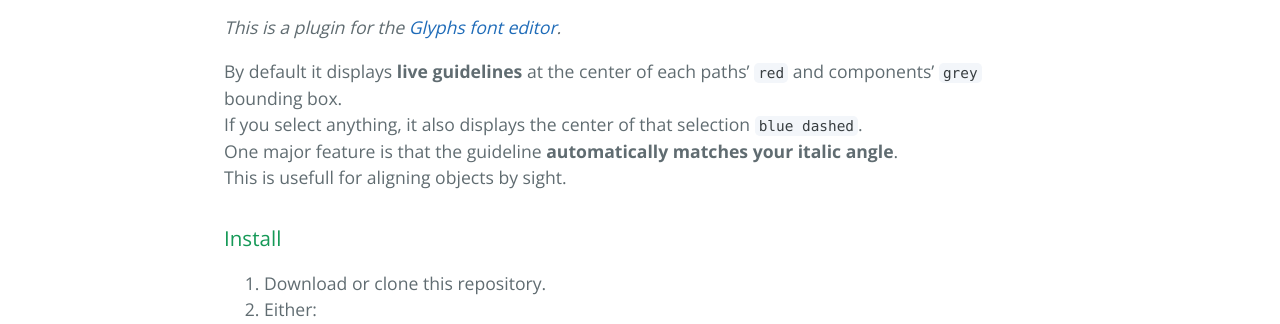
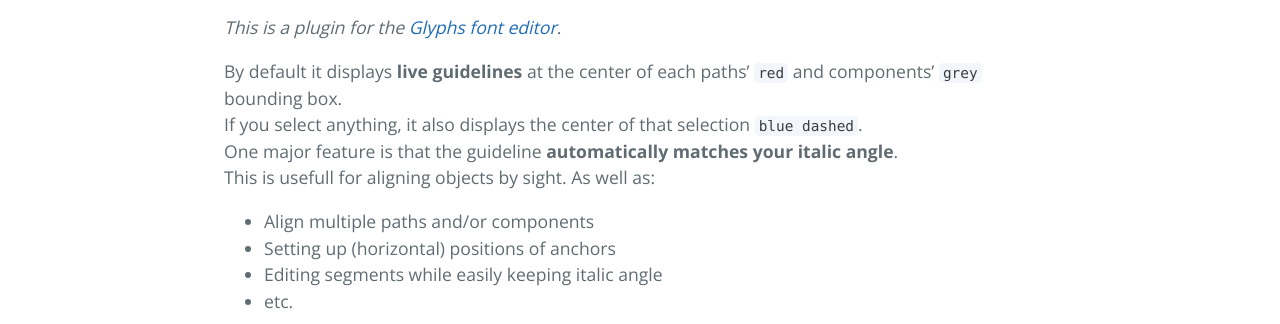
Before and after one commit to Mark2Mark/Show-Smart-Plumblines, a plain HTML site: page index.html in a window 1280 px wide. Shown: the part 424-748 px from the top of the page. Drawn offline with nearby package versions, Linux system fonts and the light colour scheme.

```diff
--- a/index.html
+++ b/index.html
@@ -27,7 +27,14 @@
 <p>By default it displays <strong>live guidelines</strong> at the center of each paths’ <code>red</code> and components’ <code>grey</code> bounding box.<br>
 If you select anything, it also displays the center of that selection <code>blue dashed</code>.<br>
 One major feature is that the guideline <strong>automatically matches your italic angle</strong>.<br>
-This is usefull for aligning objects by sight.</p>
+This is usefull for aligning objects by sight. As well as:</p>
+
+<ul>
+<li>Align multiple paths and/or components</li>
+<li>Setting up (horizontal) positions of anchors</li>
+<li>Editing segments while easily keeping italic angle</li>
+<li>etc.</li>
+</ul>
 
 <h3>
 <a id="install" class="anchor" href="#install" aria-hidden="true"><span class="octicon octicon-link"></span></a>Install</h3>
```
Also changed, not shown: params.json (+1 -1 lines).
